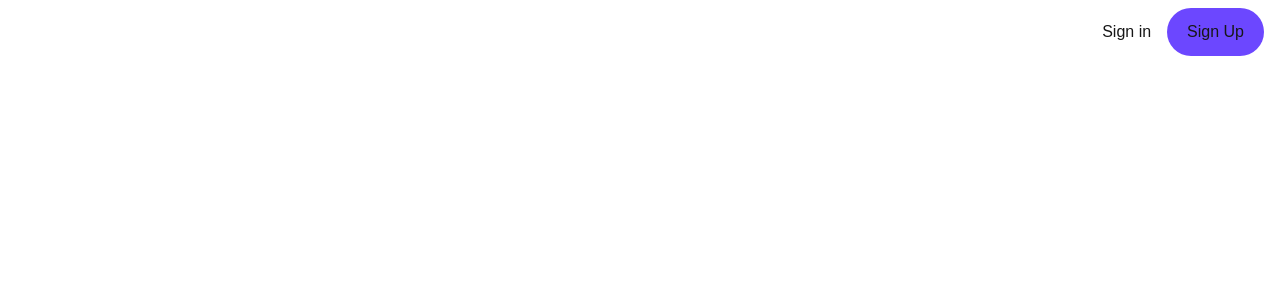
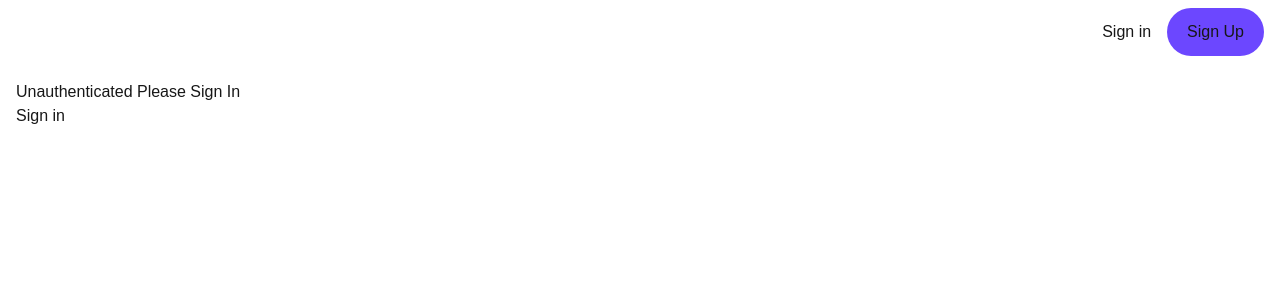
Before and after one commit to ExziiL/snack_v3, a Next.js app: page / in a window 1280 px wide. Shown: the top 300 px of the page. Built offline with nearby package versions, Linux system fonts and the light colour scheme; no server answers.

Commit message:
fix: add unauthenticated ui

```diff
--- a/src/app/page.tsx
+++ b/src/app/page.tsx
@@ -15,9 +15,10 @@ export default function Home() {
 					<EntriesTable />
 				</div>
 			</Authenticated>
-			{/* <Unauthenticated>
+			<Unauthenticated>
+				<h1>Unauthenticated Please Sign In</h1>
 				<SignInButton />
-			</Unauthenticated> */}
+			</Unauthenticated>
 		</>
 	);
 }
```
